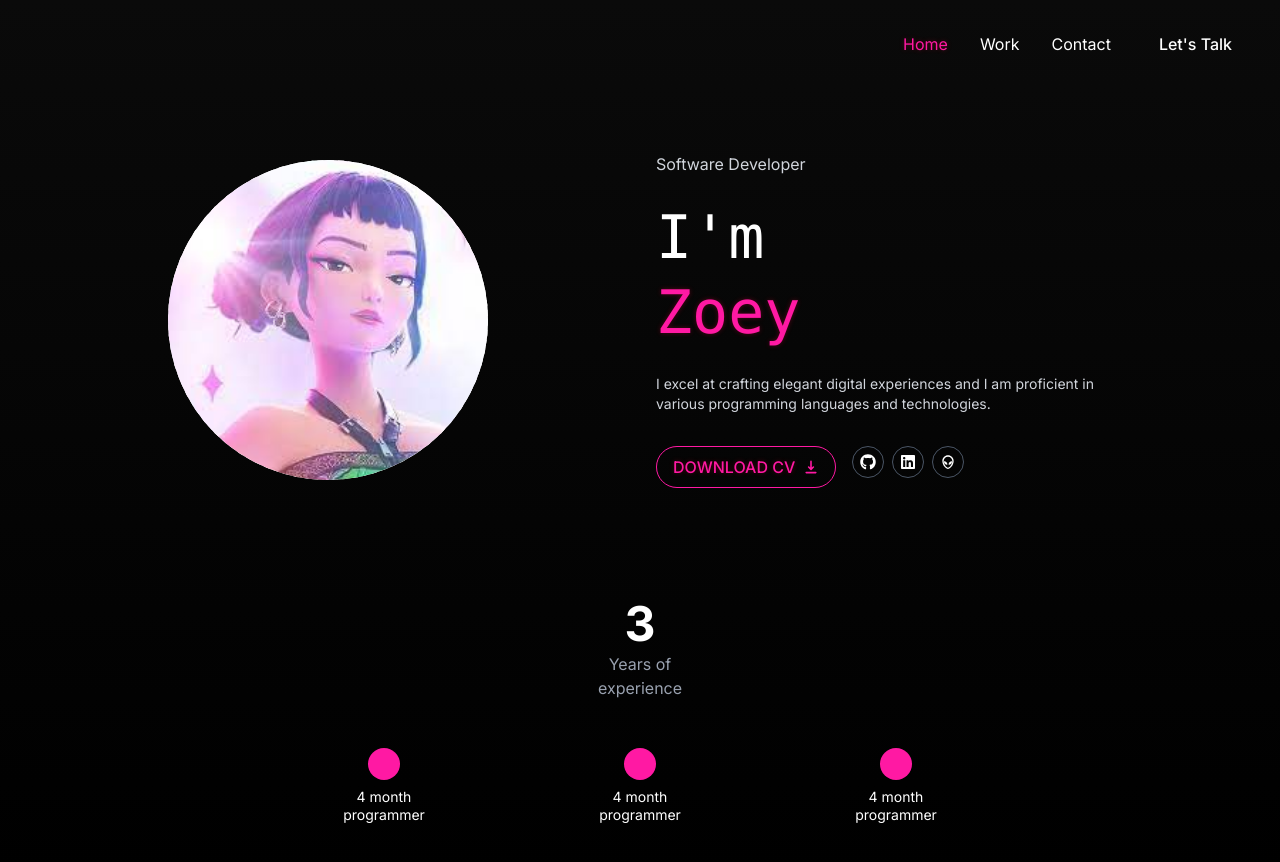
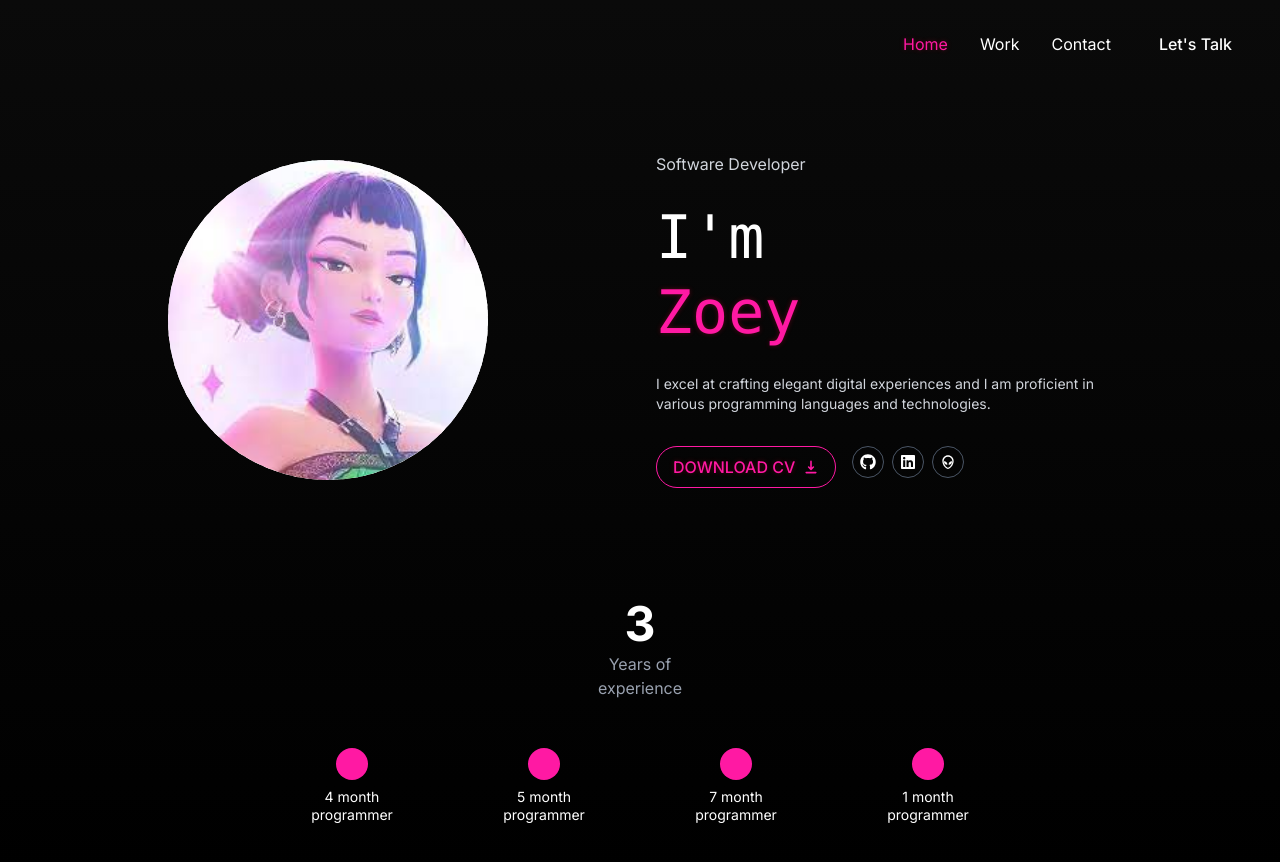
Before and after one commit to tik1311/nextjs-boilerplate, a Next.js app: page / in a window 1280 px wide. Shown: the top 862 px of the page. Built offline with nearby package versions, Linux system fonts and the light colour scheme.

Commit message:
experience

```diff
--- a/app/page.tsx
+++ b/app/page.tsx
@@ -2,6 +2,20 @@ import Image from "next/image";
 import Link from "next/link";
 import { FaGithub, FaLinkedin } from 'react-icons/fa';
 import { RiAliensLine } from "react-icons/ri";
+
+
+
+// กำหนดข้อมูลประสบการณ์ก่อนใช้งาน
+const experiences = [
+  { duration: "4 month", role: "programmer" },
+  { duration: "5 month", role: "programmer" },
+  { duration: "7 month", role: "programmer" },
+  { duration: "1 month", role: "programmer" },
+
+  // เพิ่มข้อมูลตามจำนวนที่ต้องการ
+];
+
+
 
 export default function Home() {
   return (
@@ -97,18 +111,26 @@ export default function Home() {
 
 
   {/* Experience */}
-    <div className="flex justify-between items-start relative z-1">
-      {[1, 2, 3].map((_, i) => (
-        <div key={i} className="flex flex-col items-center w-1/1">
-          {/* Circle */}
-          <div className="w-8 h-8 rounded-full mb-2 circle-color"></div>
-          {/* Label */}
-          <p className="text-sm text-white leading-tight">4 month<br />programmer</p>
-        </div>
-      ))}
+  <div className="flex justify-between items-start relative z-1">
+  {/* ตัวอย่างการใช้ข้อมูลจริง */}
+  {experiences.map((experience, i) => (
+    <div key={i} className="flex flex-col items-center w-1/3">
+      {/* Circle */}
+      <div className="w-8 h-8 rounded-full mb-2 circle-color"></div>
+      {/* Label - แสดงข้อมูลเฉพาะของแต่ละประสบการณ์ */}
+      <p className="text-sm text-white leading-tight text-center">
+        {experience.duration}<br />{experience.role}
+      </p>
     </div>
+  ))}
+</div>
+
+
+
+
   </div>
   </section>
     </div>
+
   );
 }
```
